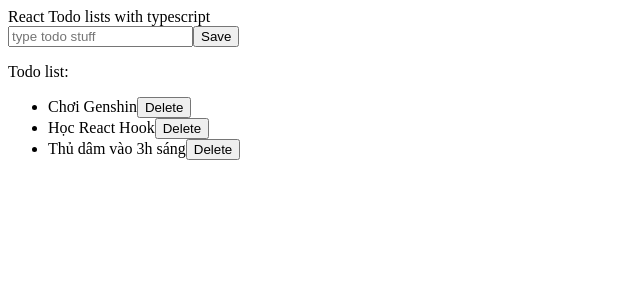
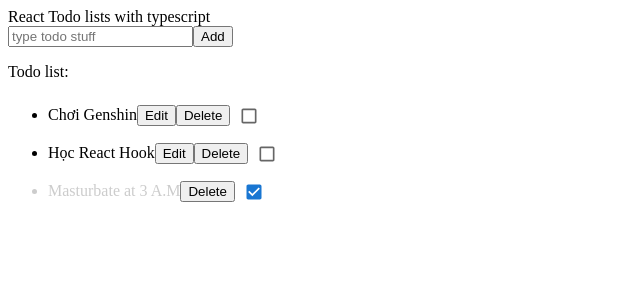
Before and after one commit to Nguyen177013/todolist-typescript, a React (Vite) app: page / in a window 1280 px wide. Shown: the top 300 px of the page, without its empty margins (0-640 px from the left). Built offline with nearby package versions, Linux system fonts and the light colour scheme.

Commit message:
#feature add mark todo and edit todo

```diff
--- a/package.json
+++ b/package.json
@@ -10,6 +10,11 @@
     "preview": "vite preview"
   },
   "dependencies": {
+    "@emotion/react": "^11.11.1",
+    "@emotion/styled": "^11.11.0",
+    "@fontsource/roboto": "^5.0.3",
+    "@mui/icons-material": "^5.11.16",
+    "@mui/material": "^5.13.5",
     "@reduxjs/toolkit": "^1.9.5",
     "react": "^18.2.0",
     "react-dom": "^18.2.0",
--- a/src/Content.tsx
+++ b/src/Content.tsx
@@ -1,23 +1,37 @@
 import { useRef, FunctionComponent } from "react";
 import { useDispatch, useSelector } from "react-redux";
 import { RootState } from "./todo/store";
-import { todoAction } from "./todo/todo-slice";
+import { titleSchema, todoAction, todosSchema } from "./todo/todo-slice";
+import { Checkbox } from "@mui/material";
 const Content: FunctionComponent = () => {
     const dispatch = useDispatch();
-    const {todoInput, todos} = useSelector((state : RootState) =>state.todoList);
+    const { todoInput, todos, pending } = useSelector((state: RootState) => state.todoList);
     const inputFocus = useRef<HTMLInputElement>(null);
     const handleChange = (e: React.ChangeEvent<HTMLInputElement>) => {
         let value = e.target.value;
         dispatch(todoAction.setInut(value));
     }
+
     const handleSubmit = (e: React.FormEvent) => {
         e.preventDefault();
-        dispatch(todoAction.setInut(""));
-        dispatch(todoAction.addData(todoInput));
-        inputFocus.current?.focus();
+        if(pending == null){
+            dispatch(todoAction.addData(todoInput));
+            dispatch(todoAction.setInut(""));
+            inputFocus.current?.focus();
+        }
+        else{
+            dispatch(todoAction.editTitle({index:pending, title: todoInput}));
+            dispatch(todoAction.setInut(""));
+        }
     }
     const handleDelete = (index: number) => {
         dispatch(todoAction.deleteData(index));
+    }
+    const handleStatus = (index: number) => {
+        dispatch(todoAction.changeStatus(index));
+    }
+    const setInput = (todo: titleSchema) => {
+        dispatch(todoAction.changeTitle(todo));
     }
     return (
         <div>
@@ -28,7 +42,7 @@ const Content: FunctionComponent = () => {
                     placeholder="type todo stuff"
                     ref={inputFocus}
                 />
-                <button>Save</button>
+                <button>{pending == null ? "Add" : "Change"}</button>
             </form>
             <div>
                 <p>Todo list:</p>
@@ -36,8 +50,24 @@ const Content: FunctionComponent = () => {
                     {todos.map((todo, index) =>
                         <li
                             key={index}
-                        >{todo}
-                            <button onClick={() => handleDelete(index)}>Delete</button>
+                            style={todo.status ? { color: "#ccc" } : {}}
+                        >{todo.title}
+                            {todo.status ||
+                                <button
+                                    onClick={() =>
+                                        setInput({ index: index, title: todo.title })}>
+                                    Edit
+                                </button>
+                            }
+                            <button
+                                onClick={() => handleDelete(index)}
+                            >
+                                Delete
+                            </button>
+                            <Checkbox
+                                checked={todo.status} size="small"
+                                onChange={() => handleStatus(index)}
+                            />
                         </li>
                     )}
                 </ul>
--- a/src/todo/todo-slice.ts
+++ b/src/todo/todo-slice.ts
@@ -2,19 +2,66 @@ import { PayloadAction, createSlice } from "@reduxjs/toolkit";
 
 const initialState = {
     todoInput: "",
-    todos: ['Chơi Genshin', 'Học React Hook', 'Thủ dâm vào 3h sáng']
-};;
+    todos: [
+        {
+            title: 'Chơi Genshin',
+            status: false
+        },
+        {
+            title: 'Học React Hook',
+            status: false
+        },
+        {
+            title: 'Masturbate at 3 A.M',
+            status: true
+        }
+    ],
+    pending: null
+};
+interface TodoItem {
+    title: string,
+    status: boolean
+}
+interface MyObject {
+    todoInput: string
+    pending: number | null;
+    todos: TodoItem[]
+}
+export interface titleSchema{
+    index:number,
+    title: string
+}
+export type todosSchema = {
+    title: string,
+    status: boolean
+}
 const todoSlice = createSlice({
     name: "todo",
     initialState: initialState,
     reducers: {
-        setInut(state, payload: PayloadAction<string>) {
+        setInut(state: MyObject, payload: PayloadAction<string>) {
             state.todoInput = payload.payload;
         },
-        addData(state, payload: PayloadAction<string>) {
-            state.todos.push(payload.payload);
+        addData(state: MyObject , payload: PayloadAction<string>) {
+            state.todos.push({
+                title: payload.payload,
+                status: false
+            });
         },
-        deleteData(state, payload: PayloadAction<number>) {
+        changeStatus(state: MyObject , payload : PayloadAction<number>){
+            state.todos[payload.payload].status = !state.todos[payload.payload].status;
+        },
+        editTitle(state: MyObject , payload : PayloadAction<titleSchema>){
+            state.todos[payload.payload.index].title = payload.payload.title;
+            state.pending = null;
+        },
+        changeTitle(state: MyObject , payload : PayloadAction<titleSchema>){
+            console.log(payload.payload.index);
+
+            state.todoInput = payload.payload.title;
+            state.pending = payload.payload.index;
+        },
+        deleteData(state: MyObject , payload: PayloadAction<number>) {
             state.todos.splice(payload.payload, 1);
         }
     }
```
Also changed, not shown: 1 other file (tests, documents, lock files or other folders).
